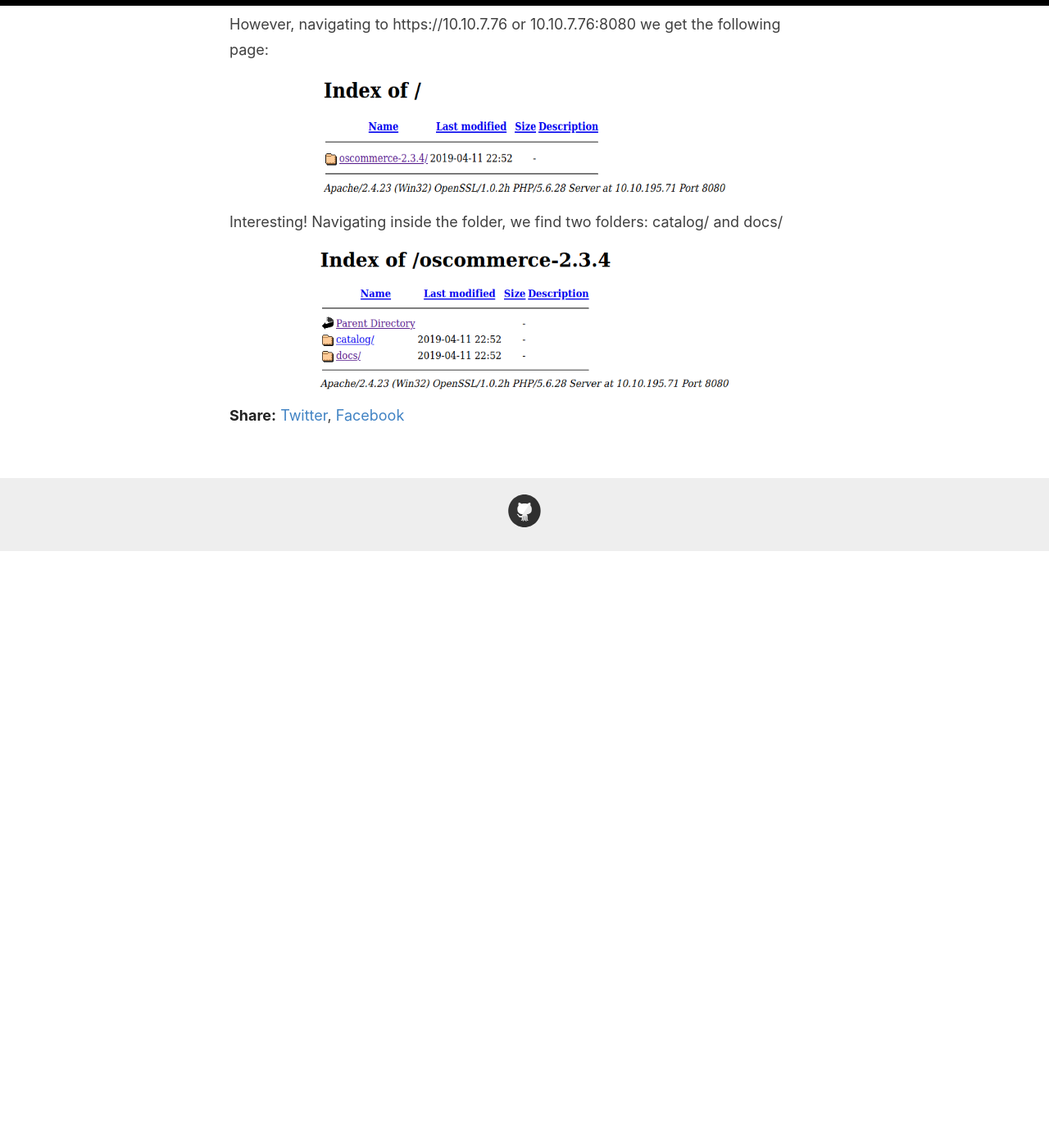
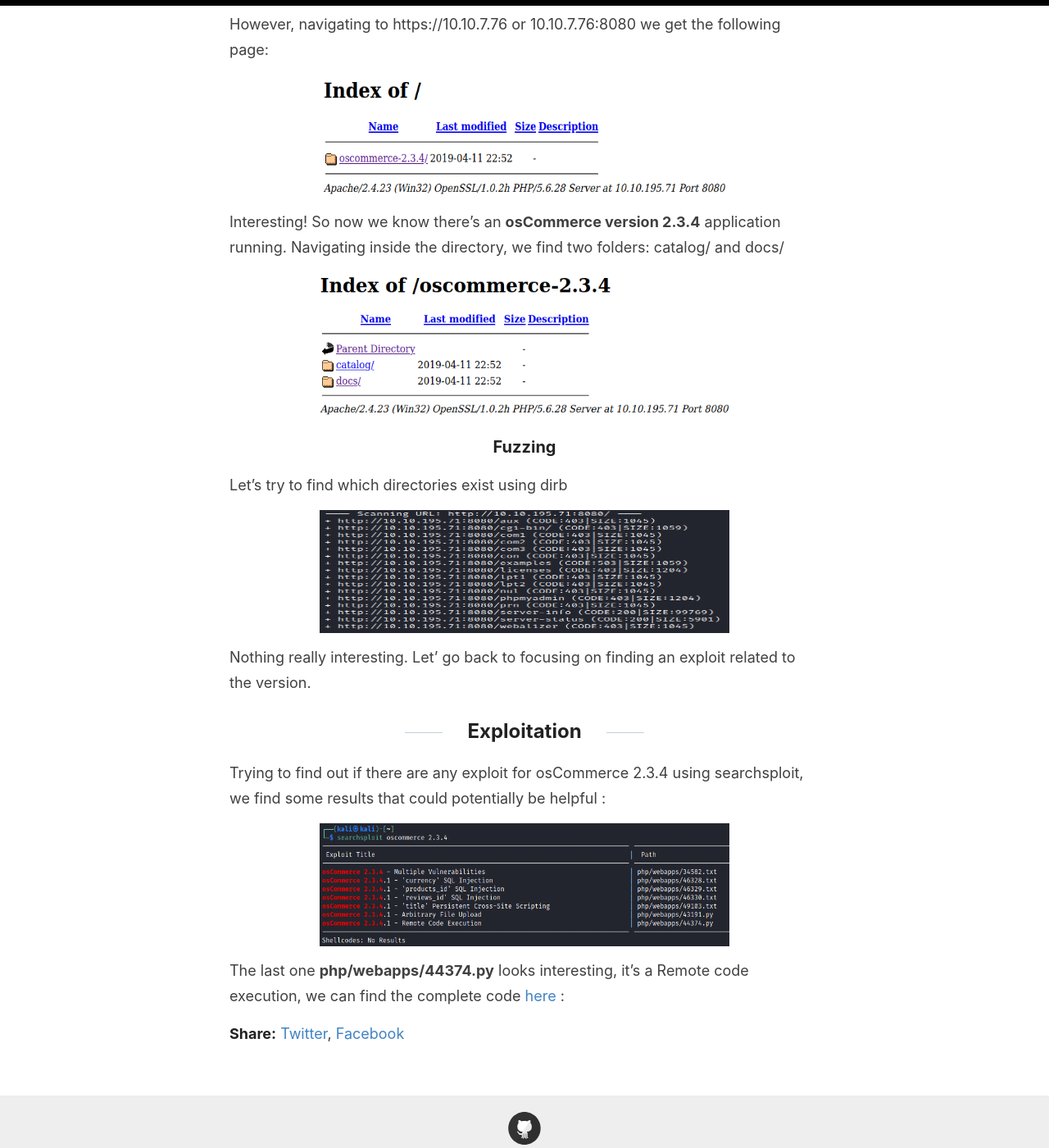
Before and after one commit to 0xdnxh/0xdnxh.github.io, a Jekyll site: the page built from _posts/2021-5-23-THM-Blueprint-Writeup.md, in a window 1280 px wide and 1400 px high, scrolled down 2099 px. Shown: the whole window at 82% size. Built offline with Jekyll 4.4.1, drawn with Linux system fonts in a browser that asks for light colours; before the commit the page ends 2771 px from its top, so only the background shows below that.

Commit message:
Added parts

```diff
--- a/_posts/2021-5-23-THM-Blueprint-Writeup.md
+++ b/_posts/2021-5-23-THM-Blueprint-Writeup.md
@@ -27,6 +27,20 @@
 
 <img src="/images/THM/Blueprint/oscommerce_page.PNG" width="500" height="150"/>
 
-Interesting! Navigating inside the folder, we find two folders: catalog/ and docs/
+Interesting! So now we know there's an **osCommerce version 2.3.4** application running. Navigating inside the directory, we find two folders: catalog/ and docs/
 
 <img src="/images/THM/Blueprint/indexof_oscommerce.PNG" width="500" height="175"/>
+
+### Fuzzing
+Let's try to find which directories exist using dirb
+
+<img src="/images/THM/Blueprint/dirboutput.PNG" width="500" height="150"/>
+
+Nothing really interesting. Let' go back to focusing on finding an exploit related to the version.
+
+## Exploitation
+Trying to find out if there are any exploit for osCommerce 2.3.4 using searchsploit, we find some results that could potentially be helpful :
+
+<img src="/images/THM/Blueprint/searchsploit_oscommerce.PNG" width="500" height="150"/>
+
+The last one **php/webapps/44374.py** looks interesting, it's a Remote code execution, we can find the complete code [here](https://www.exploit-db.com/exploits/44374) :
```
Also changed, not shown: images/THM/Blueprint/dirboutput.PNG (added), images/THM/Blueprint/searchsploit_oscommerce.PNG (added).
